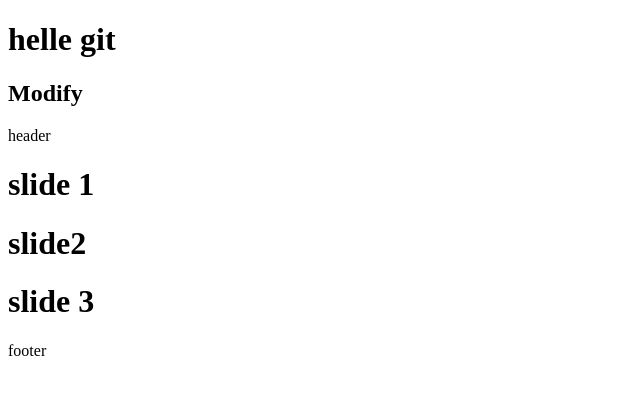
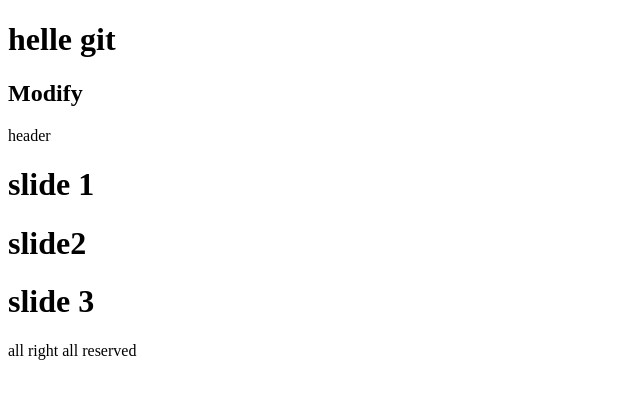
Before and after one commit to AmirabbasAfrasiyabi/git, a plain HTML site: page index.html in a window 1280 px wide. Shown: the whole page, without its empty margins (0-640 px from the left). Drawn offline with Linux system fonts and the light colour scheme.

Commit message:
footer updated

```diff
--- a/index.html
+++ b/index.html
@@ -20,7 +20,7 @@
             slide 3
         </h1>
     </div>
-    <footer>footer</footer>
+    <footer>all right all reserved</footer>
 
 </body>
 </html>
```
